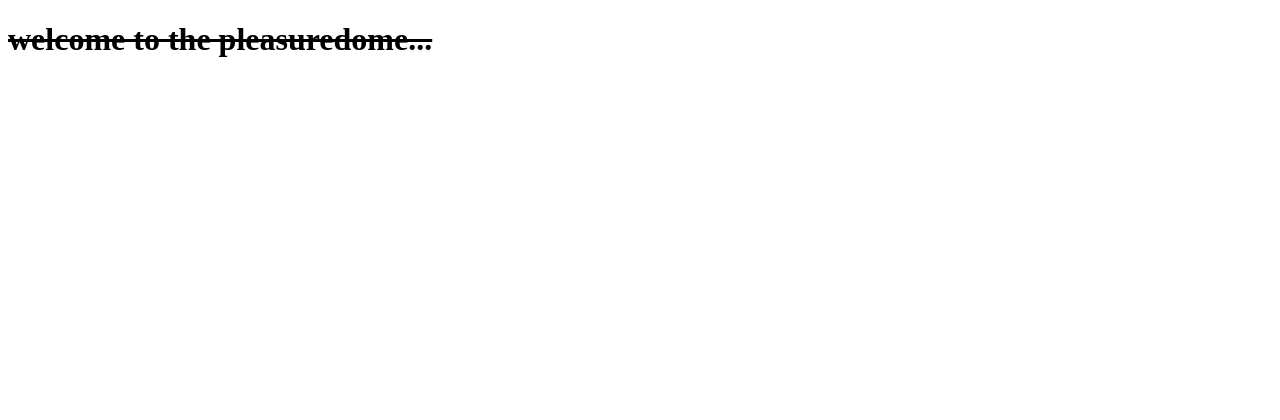
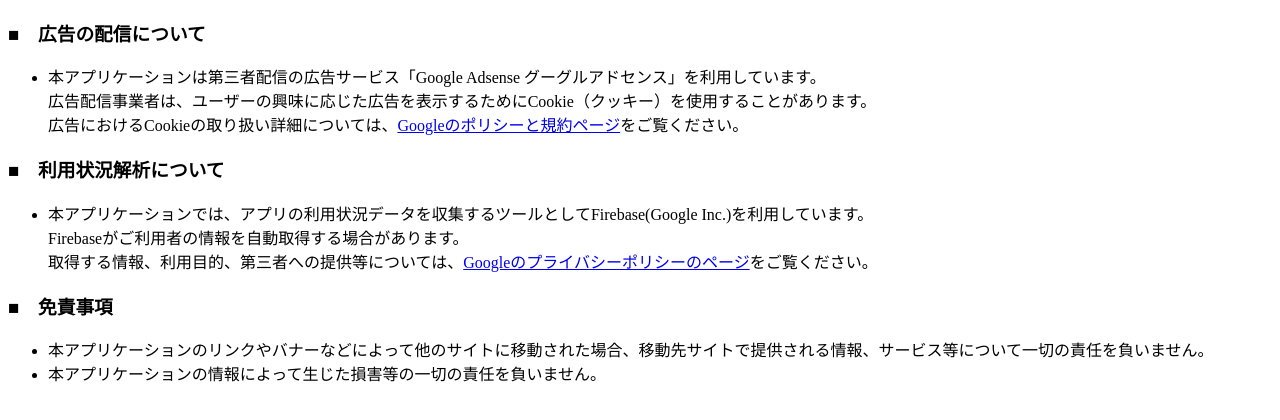
Before and after one commit to atcue/atcue.github.io, a plain HTML site: page index.html in a window 1280 px wide. Drawn offline with Linux system fonts and the light colour scheme.

Commit message:
Update index.html

```diff
--- a/index.html
+++ b/index.html
@@ -1,7 +1,26 @@
 <!DOCTYPE html>
-<html>
-<body>
+<html lang="ja">
+	<head>
+		<meta charset="UTF-8">
+		<title>プライバシーポリシー</title>
+	</head>
+	<body>
+		<h3> ■　広告の配信について</h3>
+		<ul><li>本アプリケーションは第三者配信の広告サービス「Google Adsense グーグルアドセンス」を利用しています。<br>
+			広告配信事業者は、ユーザーの興味に応じた広告を表示するためにCookie（クッキー）を使用することがあります。<br>
+			広告におけるCookieの取り扱い詳細については、<a href="https://policies.google.com/technologies/ads">Googleのポリシーと規約ページ</a>をご覧ください。<br>
+		</li></ul>
 
-<h1><s>welcome to the pleasuredome...</s></h1>
-</body>
+		<h3> ■　利用状況解析について</h3>
+		<ul><li>本アプリケーションでは、アプリの利用状況データを収集するツールとしてFirebase(Google Inc.)を利用しています。<br>
+			Firebaseがご利用者の情報を自動取得する場合があります。<br>
+			取得する情報、利用目的、第三者への提供等については、<a href="https://policies.google.com/privacy?hl=ja">Googleのプライバシーポリシーのページ</a>をご覧ください。<br>
+		</li></ul>
+
+		<h3> ■　免責事項</h3>
+		<ul>
+			<li>本アプリケーションのリンクやバナーなどによって他のサイトに移動された場合、移動先サイトで提供される情報、サービス等について一切の責任を負いません。</li>
+			<li>本アプリケーションの情報によって生じた損害等の一切の責任を負いません。</li>
+		</ul>
+	</body>
 </html>
```
